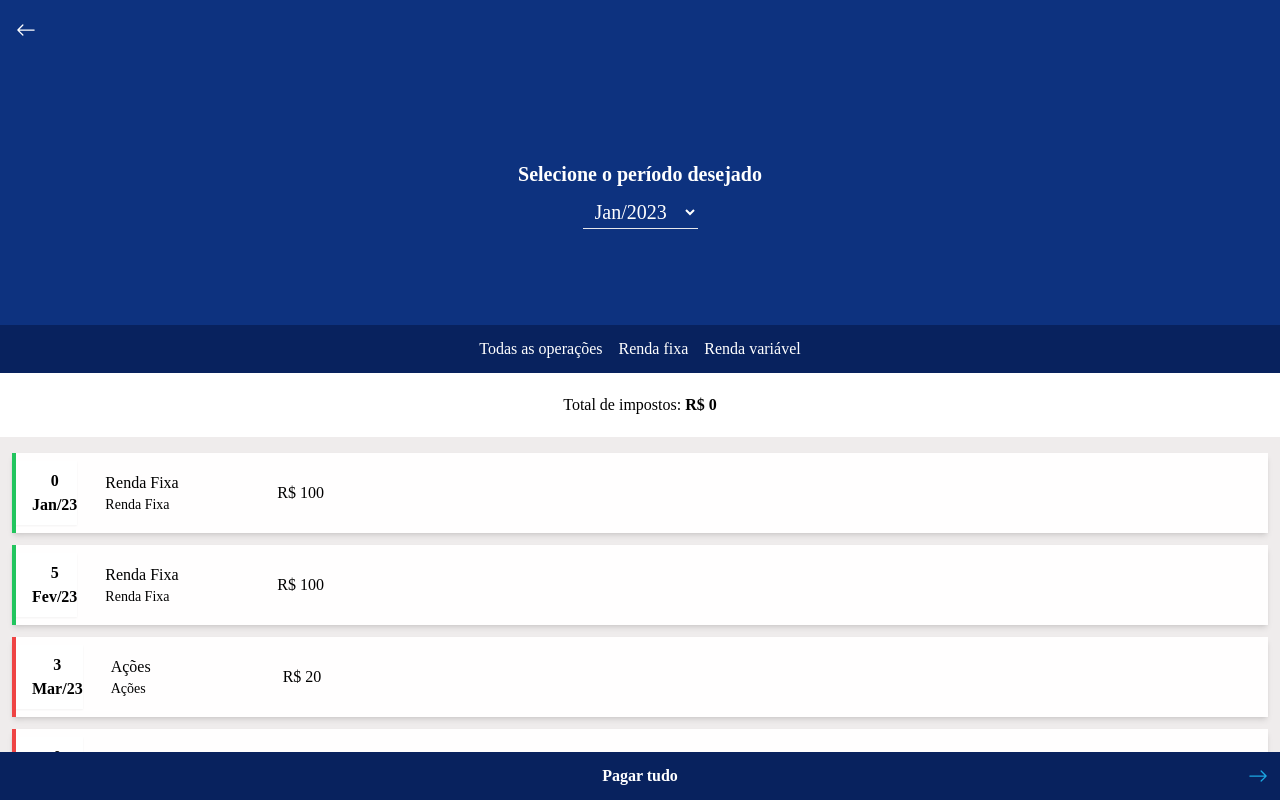
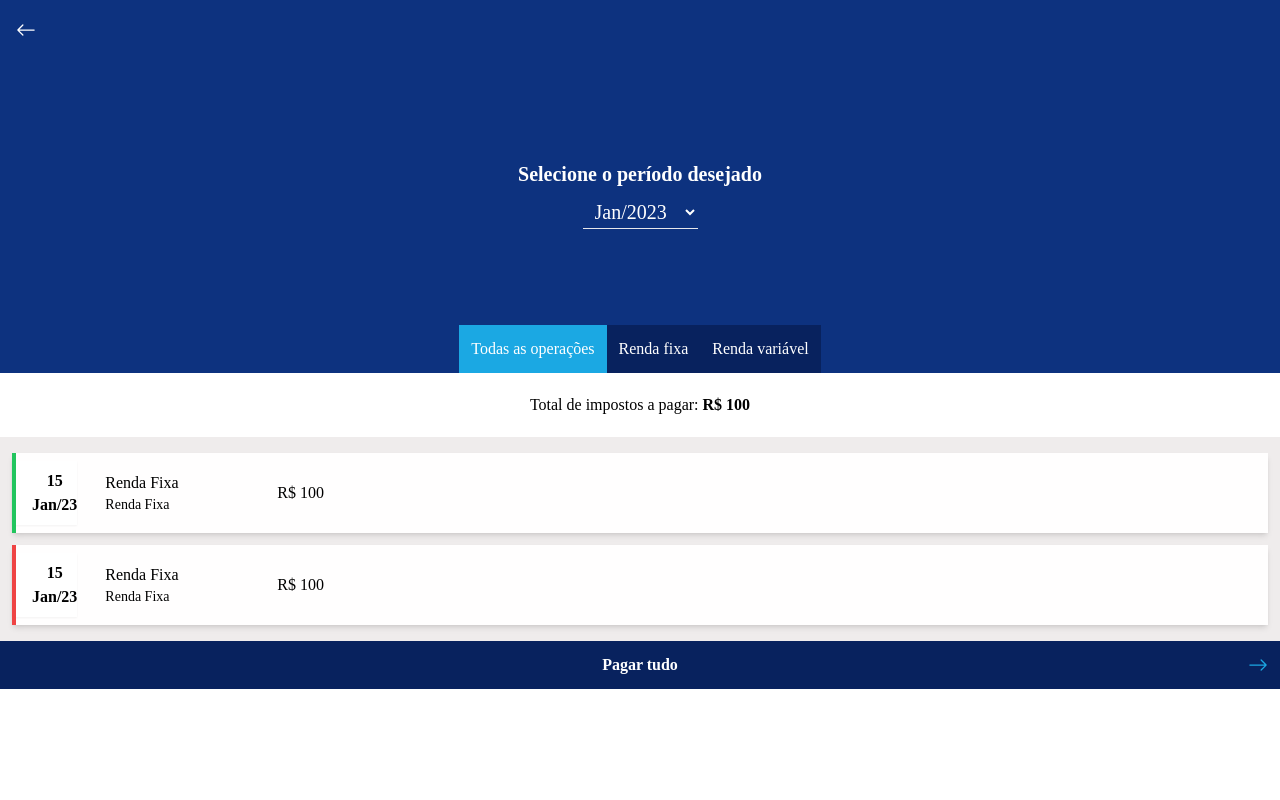
Before and after one commit to NFTax-InteliBlockchain/NFTax, a React (Vite) app in the folder frontend/: page /taxes in a window 1280 px wide. Shown: the top 800 px of the page. Built offline with nearby package versions, Linux system fonts and the light colour scheme.

Commit message:
feat(Taxes): full page

```diff
--- a/frontend/package.json
+++ b/frontend/package.json
@@ -9,6 +9,7 @@
     "preview": "vite preview"
   },
   "dependencies": {
+    "moment": "^2.29.4",
     "react": "^18.2.0",
     "react-datepicker": "^4.11.0",
     "react-dom": "^18.2.0",
--- a/frontend/src/components/taxes/Card.jsx
+++ b/frontend/src/components/taxes/Card.jsx
@@ -1,14 +1,16 @@
+import moment from 'moment';
+
 export function Card(props) {
 
-    const monthNames = ["Janeiro", "Fevereiro", "Marco", "Abril", "Maio", "Junho", "Julho", "Agosto", "Septembro", "Outubro", "Novembro", "Dezembro"];
+    const monthNames = ["Janeiro", "Fevereiro", "Março", "Abril", "Maio", "Junho", "Julho", "Agosto", "Septembro", "Outubro", "Novembro", "Dezembro"];
 
     return (
         <div className="w-full h-20 bg-[#fffefe] shadow-md flex items-center  gap-5 relative">
 
             <div className={props.paid ? "bg-green-500 w-1 h-full absolute left-0" : "bg-red-500 w-1 h-full absolute left-0"} ></div>
             <div className="flex flex-col bg-white rounded-2 items-center font-bold shadow-sm py-2 pl-5">
-                <p>{new Date(Date.parse(props.date)).getDay()}</p>
-                <p>{monthNames[new Date(Date.parse(props.date)).getMonth()].substring(0, 3)}/{String(new Date(Date.parse(props.date)).getFullYear()).substring(2, 4)}</p>
+                <p>{moment(props.date).date()}</p>
+                <p>{monthNames[moment(props.date).month()].substring(0, 3) + "/" + String(moment(props.date).year()).substring(2, 4)}</p>
             </div>
             <div className="flex flex-col items-start justify-start py-2 w-40 pl-2">
                 <p>{props.abbreviation}</p>
--- a/frontend/src/components/taxes/Date.jsx
+++ b/frontend/src/components/taxes/Date.jsx
@@ -1,15 +1,14 @@
 import { useState } from "react";
 
-export function Date() {
-  const [selectedDate, setSelectedDate] = useState("Jan/2023");
+export function Date(props) {
 
   return (
     <div>
-        <select className="px-2 py-1 bg-transparent text-white border-b-[1px] text-xl" onChange={(e) => setSelectedDate(e.target.value)} value={selectedDate}>
-            <option className="text-black">Jan/2023</option>
-            <option className="text-black">Fev/2023</option>
-            <option className="text-black">Mar/2023</option>
-            <option className="text-black">Abr/2023</option>
+        <select className="px-2 py-1 bg-transparent text-white border-b-[1px] text-xl" onChange={(e) => props.setSelectedMonth(e.target.value)} value={props.selectedMonth}>
+            <option className="text-black" value={1}>Jan/2023</option>
+            <option className="text-black" value={2}>Fev/2023</option>
+            <option className="text-black" value={3}>Mar/2023</option>
+            <option className="text-black" value={4}>Abr/2023</option>
         </select>
     </div>
   );
--- a/frontend/src/pages/Taxes.jsx
+++ b/frontend/src/pages/Taxes.jsx
@@ -4,6 +4,10 @@ import { useState } from 'react'
 import { BsArrowLeft } from 'react-icons/bs'
 import { BsArrowRight } from 'react-icons/bs'
 import { Card } from '../components/taxes/Card'
+
+import moment from 'moment';
+
+import { useEffect } from 'react'
 
 import { cards } from './data'
 
@@ -14,41 +18,70 @@ export function Taxes() {
 
     const [selectedType, setSelectedType] = useState('all')
 
+    const [selectedMonth, setSelectedMonth] = useState(1)
+
+    const getCards = () => {
+        return cards.filter(card => {
+            console.log(moment(card.date).month())
+            return moment(card.date).month() + 1 == selectedMonth
+        }).filter(card => {
+            return card.type == selectedType || selectedType == 'all'
+        }).map((card) => {
+            return (
+                <Card
+                    key={card.id}
+                    abbreviation={card.abbreviation}
+                    name={card.name}
+                    value={card.value}
+                    taxes={card.taxes}
+                    date={card.date}
+                    type={card.type}
+                    paid={card.paid}
+                    onClick={() => setSelectedCard(card.id)}
+                />
+            )
+        })
+    }
+
+    const getTaxes = () => {
+        let taxes = 0
+        cards.filter(card => {
+            console.log(moment(card.date).month())
+            return moment(card.date).month() + 1 == selectedMonth
+        }).filter(card => {
+            return card.type == selectedType || selectedType == 'all'
+        }).filter(card => !card.paid).forEach(card => {
+            taxes += card.taxes
+        })
+        setTotalTaxes(taxes)
+    }
+
+    useEffect(() => {
+        // code to fetch cards and update the state
+        getTaxes(); // call getTaxes after the cards state has been updated
+      }, [selectedMonth, selectedType]);
+
+
     return (
         <div className="bg-blue h-full font-montserrat w-full">
             <div className='p-4 flex flex-col justify-center items-center w-full'>
                 <BsArrowLeft className='text-white text-xl absolute left-4 top-5' />
                 <div className='flex flex-col pt-36 justify-center items-center gap-2'>
                     <h2 className='font-bold text-white text-xl'>Selecione o período desejado</h2>
-                    <Date />
+                    <Date setSelectedMonth={setSelectedMonth} selectedMonth={selectedMonth}/>
                 </div>
 
             </div>
-            <div className='bg-darkblue text-white flex gap-4 px-1 py-3 w-full mt-20 justify-center'>
-                <button onClick={() => setSelectedType('all')}>Todas as operações</button>
-                <button onClick={() => setSelectedType('fixed')}>Renda fixa</button>
-                <button onClick={() => setSelectedType('variable')}> Renda variável</button>
+            <div className='text-white flex w-full mt-20 justify-center'>
+                <button className={selectedType == 'all' ? "bg-lightblue py-3 px-3 " : "bg-darkblue py-3 px-3 "} onClick={() => setSelectedType('all')}>Todas as operações</button>
+                <button className={selectedType == 'fixed' ? "bg-lightblue px-3 py-3" : "bg-darkblue px-3 py-3 "} onClick={() => setSelectedType('fixed')}>Renda fixa</button>
+                <button className={selectedType == 'variable' ? "bg-lightblue px-3 py-3 " : "bg-darkblue px-3 py-3"} onClick={() => setSelectedType('variable')}> Renda variável</button>
             </div>
-            <div className='bg-white text-black justify-center flex gap-1 py-5 w-full px-1'>Total de impostos:<p className='font-bold'>R$ {totalTaxes}</p></div>
+            <div className='bg-white text-black justify-center flex gap-1 py-5 w-full px-1'>Total de impostos a pagar:<p className='font-bold'>R$ {totalTaxes}</p></div>
             <div className='h-full bg-grey'>
                 <div className='mx-3 py-4 flex flex-col gap-3'>
-                    {cards.map((card) => {
-                        console.log(card)
-                        return (
-                            <Card
-                                key={card.id}
-                                abbreviation={card.abbreviation}
-                                name={card.name}
-                                value={card.value}
-                                taxes={card.taxes}
-                                date={card.date}
-                                type={card.type}
-                                paid={card.paid}
-                            />
-                        )
-                    })}
+                    {getCards()}
                 </div>
-
             </div>
             <div className="bg-darkblue text-white px-1 py-3 w-full bottom-0 flex justify-center items-center font-bold sticky">
                 <span className="text-center">Pagar tudo</span>
```
Also changed, not shown: 1 other file (tests, documents, lock files or other folders).
